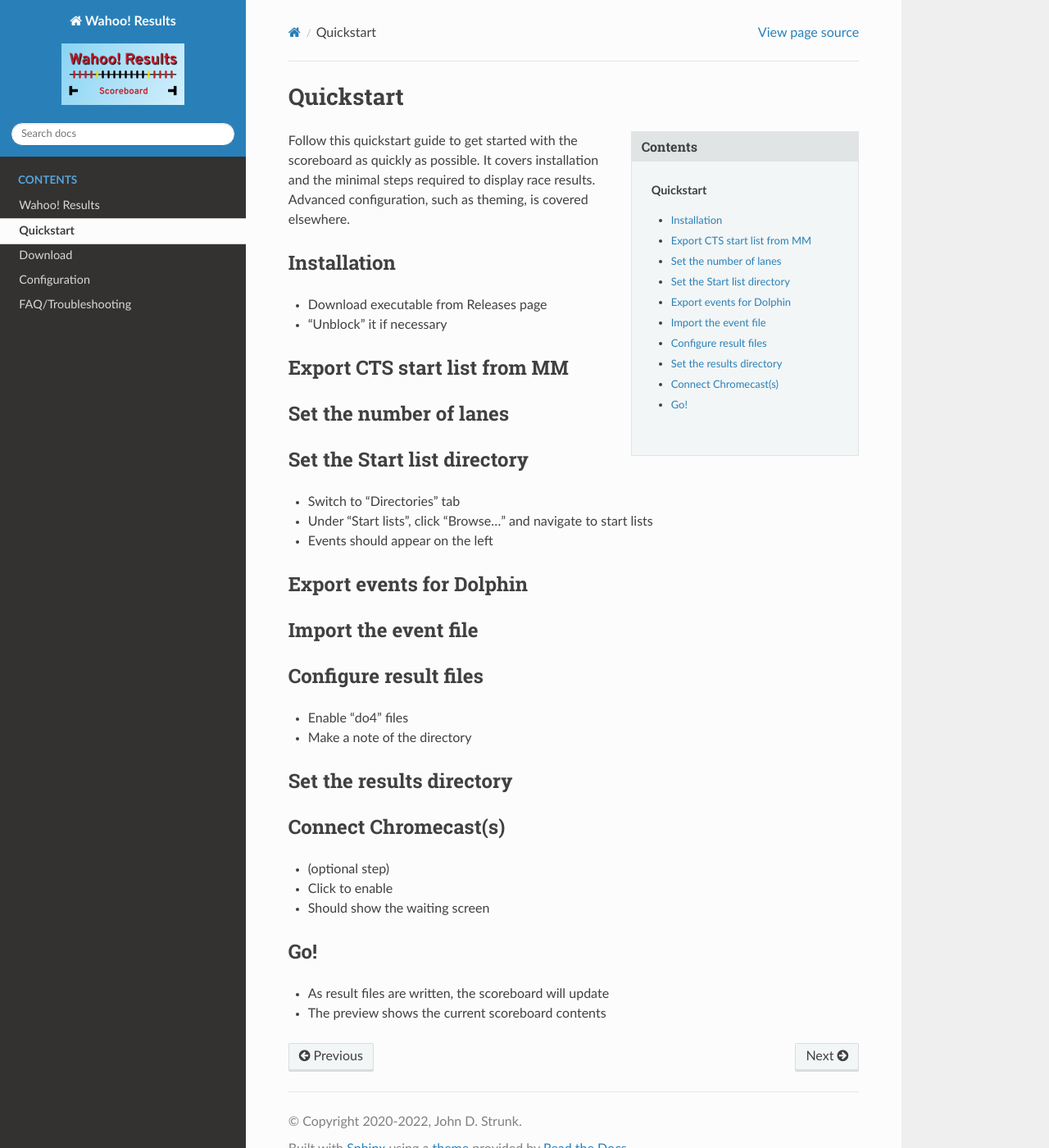
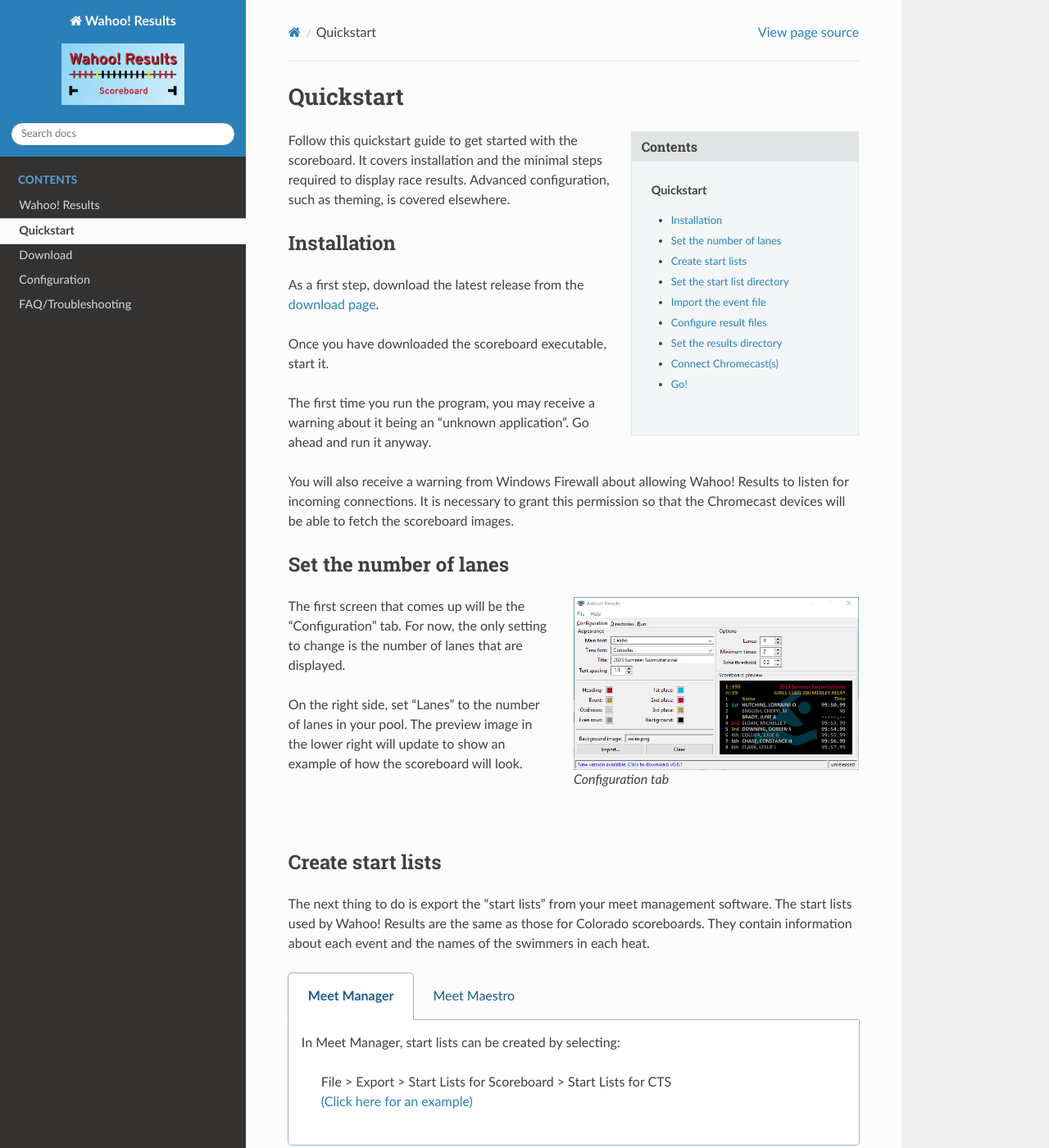
Before and after one commit to JohnStrunk/wahoo-results, a Sphinx documentation site: the page built from docs/quickstart.rst, in a window 1280 px wide and 1400 px high. Shown: the whole window at 82% size. Built offline with Sphinx 7.4.7 and the Read the Docs theme 2.0.0, drawn with Linux system fonts in a browser that asks for light colours; comment, search, counter and statistics services are not loaded; some of the changed text lies outside the part shown.

Commit message:
Update quickstart
Signed-off-by: John Strunk <john.strunk@gmail.com>

```diff
--- a/docs/conf.py
+++ b/docs/conf.py
@@ -20,7 +20,7 @@ import sphinx_rtd_theme  #type: ignore
 # -- Project information -----------------------------------------------------
 
 project = 'Wahoo! Results'
-copyright = '2020-2022, John D. Strunk'
+copyright = '2020-2023, John D. Strunk'
 author = 'John D. Strunk'
 
 
--- a/docs/download.rst
+++ b/docs/download.rst
@@ -8,7 +8,7 @@ Download
 
    Version 0.8.1 - 07/19/2022 - `wahoo-results.exe
    <https://github.com/JohnStrunk/wahoo-results/releases/download/v0.8.1/wahoo-results.exe>`_ |br|
-   See it on the  `GitHub releases page.
+   See it (and previous releases) on the  `GitHub releases page.
    <https://github.com/JohnStrunk/wahoo-results/releases>`_
 
 The scoreboard is packaged as a single executable, and no installation is
--- a/docs/quickstart.rst
+++ b/docs/quickstart.rst
@@ -11,52 +11,186 @@ Quickstart
   .. contents:: Quickstart
     :local:
 
-Follow this quickstart guide to get started with the scoreboard as quickly as
-possible. It covers installation and the minimal steps required to display race
-results. Advanced configuration, such as theming, is covered elsewhere.
+Follow this quickstart guide to get started with the scoreboard. It covers
+installation and the minimal steps required to display race results. Advanced
+configuration, such as theming, is covered elsewhere.
 
 Installation
 ============
 
-- Download executable from Releases page
-- "Unblock" it if necessary
+As a first step, download the latest release from the :doc:`download page
+<download>`.
 
-Export CTS start list from MM
-=============================
+Once you have downloaded the scoreboard executable, start it.
+
+The first time you run the program, you may receive a warning about it being an
+"unknown application". Go ahead and run it anyway.
+
+You will also receive a warning from Windows Firewall about allowing |wr| to
+listen for incoming connections. It is necessary to grant this permission so
+that the Chromecast devices will be able to fetch the scoreboard images.
 
 Set the number of lanes
 =======================
 
-Set the Start list directory
+.. figure:: media/wr-config.png
+   :figwidth: 50 %
+   :align: right
+
+   Configuration tab
+
+The first screen that comes up will be the "Configuration" tab. For now, the
+only setting to change is the number of lanes that are displayed.
+
+On the right side, set "Lanes" to the number of lanes in your pool. The preview
+image in the lower right will update to show an example of how the scoreboard
+will look.
+
+|clearfloat|
+
+
+Create start lists
+==================
+
+The next thing to do is export the "start lists" from your meet management
+software. The start lists used by |wr| are the same as those for Colorado
+scoreboards. They contain information about each event and the names of the
+swimmers in each heat.
+
+.. tabs::
+
+    .. tab:: Meet Manager
+
+        In Meet Manager, start lists can be created by selecting:
+
+            File > Export > Start Lists for Scoreboard > Start Lists for CTS |br|
+            `(Click here for an example) <_static/media/mm_startlist_export.png>`__
+
+    .. tab:: Meet Maestro
+
+        The desktop version of Meet Maestro (free from Swimtopia's web site)
+        is required to generate the start list files. They cannot be exported
+        by the web version currently.
+
+        To export the start lists:
+
+        Settings (gear icon in the upper right) > Timing Setup > Scoreboards >
+        "Export start lists for CTS" |br|
+        `(Click here for an example) <_static/media/MaestroStartListExport.png>`__
+
+The above steps will create a series of files named ``E<###>.scb``, one for
+each event in the session(s) that were exported. The start lists should all be
+placed into a directory that |wr| will be able to access.
+
+
+Set the start list directory
 ============================
 
-- Switch to "Directories" tab
-- Under "Start lists", click "Browse..." and navigate to start lists
-- Events should appear on the left
+.. figure:: media/wr-dirs.png
+   :figwidth: 50 %
+   :align: right
 
-Export events for Dolphin
-=========================
+   Directories tab
+
+Now you will tell |wr| where to find the start list files.
+
+Switch back to the |wr| application and go to the "Directories" tab. The left
+side is where you set the location for the start list files.
+
+Click "Browse" and navigate to the directory where you saved the start lists in
+the previous step.
+
+|wr| will read all the start lists and summarize them in the window. It will
+list the event number, description, and the number of heats in each event.
+
+If this looks good, press the "Export events to Dolphin..." button. This will
+write a ``dolphin_events.csv`` file into the start list directory. This file
+contains the event data for the Dolphin timing software.
+
+|clearfloat|
+
 
 Import the event file
 =====================
 
+.. figure:: media/DolphinEvents.png
+   :figwidth: 50 %
+   :align: right
+
+   Dolphin "Events" configuration
+
+You will now load the event list into the Dolphin software. It will provide the
+event numbers, descriptions, and number of heats for each event. **Having the
+correct event and heat number in the Dolphin software is required for the
+scoreboard to correctly recognize the race results.**
+
+In the Dolphin software, navigate to the "Events" screen and click "Load."
+Select the ``dolphin_events.csv`` that you just created. This will populate the
+event screen with all the events and their heat counts.
+
+|clearfloat|
+
+
 Configure result files
 ======================
 
-- Enable "do4" files
-- Make a note of the directory
+.. figure:: media/DolphinSettings.png
+   :figwidth: 50 %
+   :align: right
+
+   Dolphin "Settings" screen
+
+Still in the Dolphin software, switch to the "Settings" screen. Here, you will
+configure the location and type of race results the Dolphin software will
+generate.
+
+|wr| reads race results from Dolphin ``DO4`` files, so ensure that format is
+enabled. It's fine to enable other formats as well.
+
+Make a note of the log directory that is being used. This is where the result
+files will be written. You will configure |wr| with this directory in the next
+step.
+
+|clearfloat|
+
 
 Set the results directory
 =========================
 
+You will now set the location where |wr| will look for race results.
+
+Switch back to the |wr| program, still in the "Directories" tab. The right side of the window is for race results.
+
+Click "Browse..." and navigate to the "Log file directory" that was set in the Dolphin software.
+
+In the right half of the window, any existing race results that are found will
+be displayed. The race results are ordered by time.
+
 Connect Chromecast(s)
 =====================
-- (optional step)
-- Click to enable
-- Should show the waiting screen
+
+.. figure:: media/wr-run.png
+   :figwidth: 50 %
+   :align: right
+
+   Run tab
+
+The final step is to connect the Chromecast devices that will be used to display
+the scoreboard.
+
+Switch to the "Run" tab.
+
+In the upper right of the screen is a window that will display the name of all
+the Chromecast devices on your network.
+
+Click on a device to enable it. The Enabled column will switch to "Yes", and the
+Chromecast display should match the preview in the lower right.
 
 Go!
 ===
 
-- As result files are written, the scoreboard will update
-- The preview shows the current scoreboard contents
+You should be all set...
+
+As new race results are written by the Dolphin software, the results will be
+detected, and the scoreboard will automatically update with the names and times
+from the race.
--- a/wahoo_results.py
+++ b/wahoo_results.py
@@ -69,7 +69,7 @@ def setup_template(model: Model) -> None:
         if len(filename) == 0:
             return
         template = ScoreboardImage(imagecast.IMAGE_SIZE,
-        get_template(), model, False)
+        get_template(), model, True)
         template.image.save(filename)
 
     model.menu_export_template.add(do_export)
```
Also changed, not shown: docs/index.rst (+7 -3 lines), model.py (+4 -3 lines), docs/media/demo1.png, docs/media/mm_startlist_export.png (deleted), docs/media/wr-config.png (renamed from docs/_static/media/wr-config.png), docs/media/wr-dirs.png (renamed from docs/_static/media/wr-dirs.png), docs/media/wr-run.png (renamed from docs/_static/media/wr-run.png).
